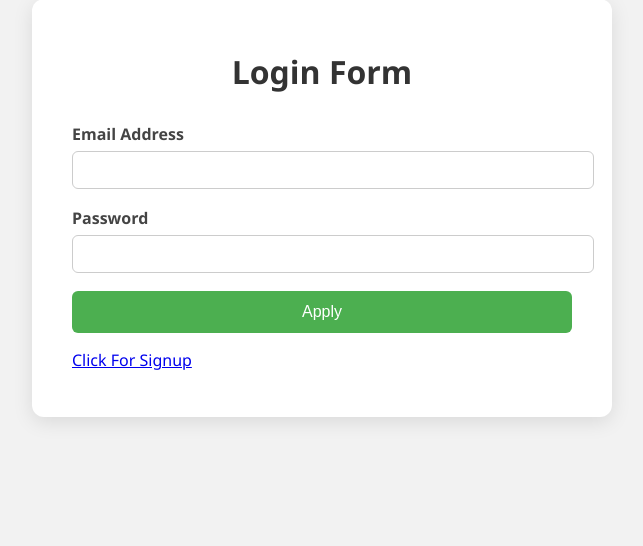
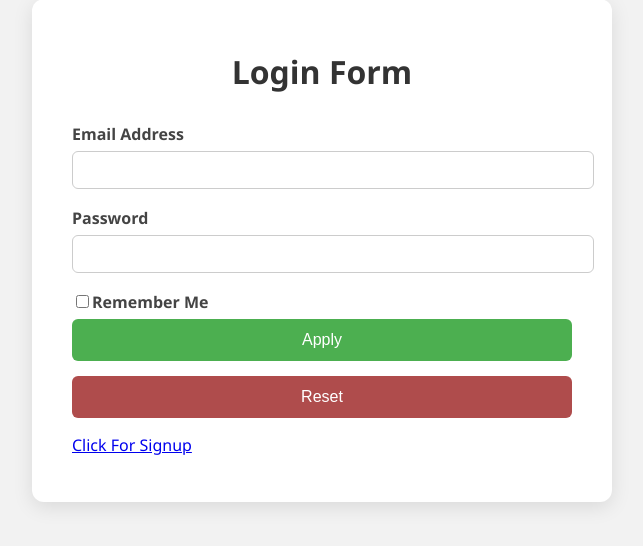
Before and after one commit to MaazCodeCraft/Login-and-signup-page, a PHP site: page /profilepage/login/login-page.php in a window 1280 px wide. Shown: the part 59-605 px from the top of the page, without its empty margins (318-961 px from the left). Run offline with PHP 8.4, Linux system fonts and the light colour scheme.

Commit message:
Done With Remember me

```diff
--- a/login/login-page.php
+++ b/login/login-page.php
@@ -31,7 +31,15 @@
         <label for="pass">Password</label>
         <input type="password" id="pass" name="pass" required>
 
+
+        <label for="remember_me">
+            <input type="checkbox" name="remember_me" id="remember_me">Remember Me
+        </label>
+
         <input type="submit" class="submit-btn" value="Apply">
+
+        <input type="reset" class="reset-btn" value="Reset">
+
         <p><a href="../index.php">Click For Signup</a></p>
     </form>
 </body>
--- a/login/login-style.css
+++ b/login/login-style.css
@@ -53,3 +53,20 @@ input[type="password"]{
 .submit-btn:hover {
     background-color: #45a049;
 }
+
+.reset-btn {
+    margin-top: 15px;
+    width: 100%;
+    padding: 12px;
+    background-color: #af4c4c;
+    border: none;
+    border-radius: 6px;
+    color: white;
+    font-size: 16px;
+    cursor: pointer;
+    transition: background 0.3s;
+}
+
+.reset-btn:hover {
+    background-color: #a04545;
+}
--- a/logout/logout.php
+++ b/logout/logout.php
@@ -1,5 +1,10 @@
 <?php
     session_start();
     $_SESSION["user-logged-in"] = "no";
+    if($_COOKIE["remember_me_key"]){
+        $timestamp = time();
+        $expiry = $timestamp - 1000;
+        setcookie("remember_me_key", "soifjslfnlksgl", $expiry, "/");
+    }
     header("Location: http://127.0.0.1/profilepage/login/login-page.php");
 ?>
```
Also changed, not shown: login/login-php-code.php (+13 -1 lines), profile/profile-page.php (+20 -3 lines).
